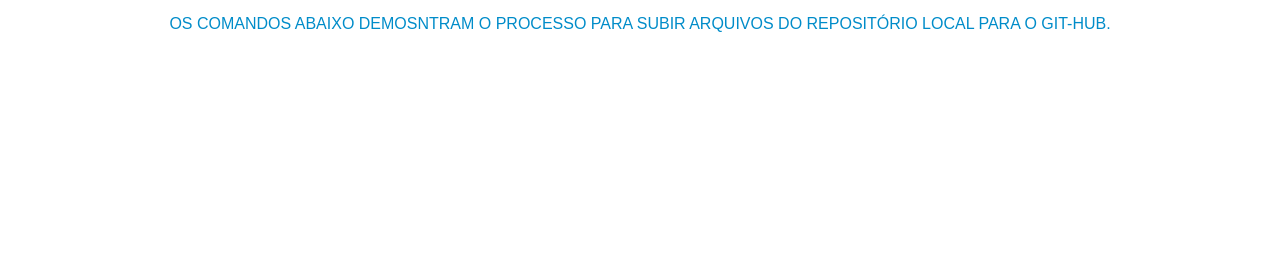
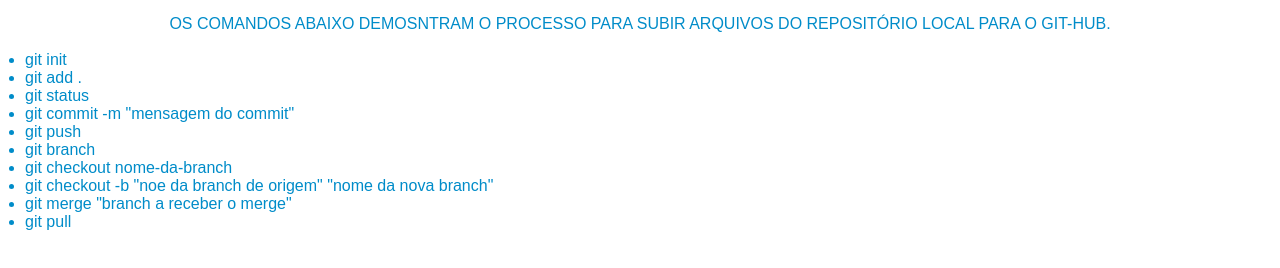
Before and after one commit to Wilson-cmd/git-aulas, a plain HTML site: page index.html in a window 1280 px wide. Shown: the part 40-308 px from the top of the page. Drawn offline with Linux system fonts and the light colour scheme.

Commit message:
Finalizado o comentario dos comandos basicos!

```diff
--- a/index.html
+++ b/index.html
@@ -12,8 +12,22 @@
         <h1>git commands:</h1>
         <br>
         <p>Os comandos abaixo demosntram o processo para subir arquivos do repositório local para o git-Hub.</p>
+        <br>
+
 
     </div>
+    <ul class="ulist">
+        <li>git init</li>
+        <li>git add .</li>
+        <li>git status</li>
+        <li>git commit -m "mensagem do commit"</li>
+        <li>git push</li>
+        <li>git branch</li>
+        <li>git checkout nome-da-branch</li>
+        <li>git checkout -b "noe da branch de origem" "nome da nova branch"</li>
+        <li>git merge "branch a receber o merge"</li>
+        <li>git pull</li>
+    </ul>
 
 </body>
 </html>
--- a/style.css
+++ b/style.css
@@ -17,3 +17,8 @@
     color: var(--fontColor);
 
 }
+
+.ulist{
+    margin-left: 25px;
+    color: var(--fontColor);
+}
```
